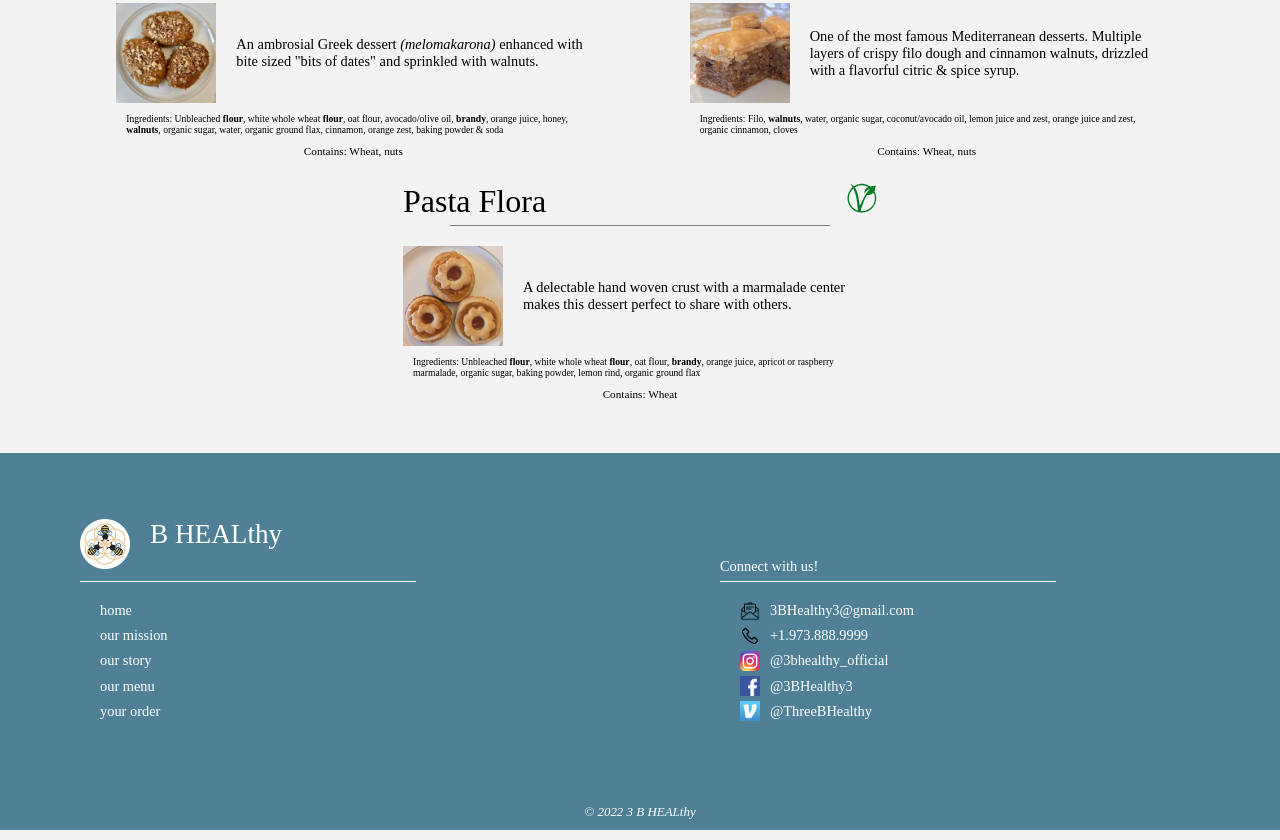
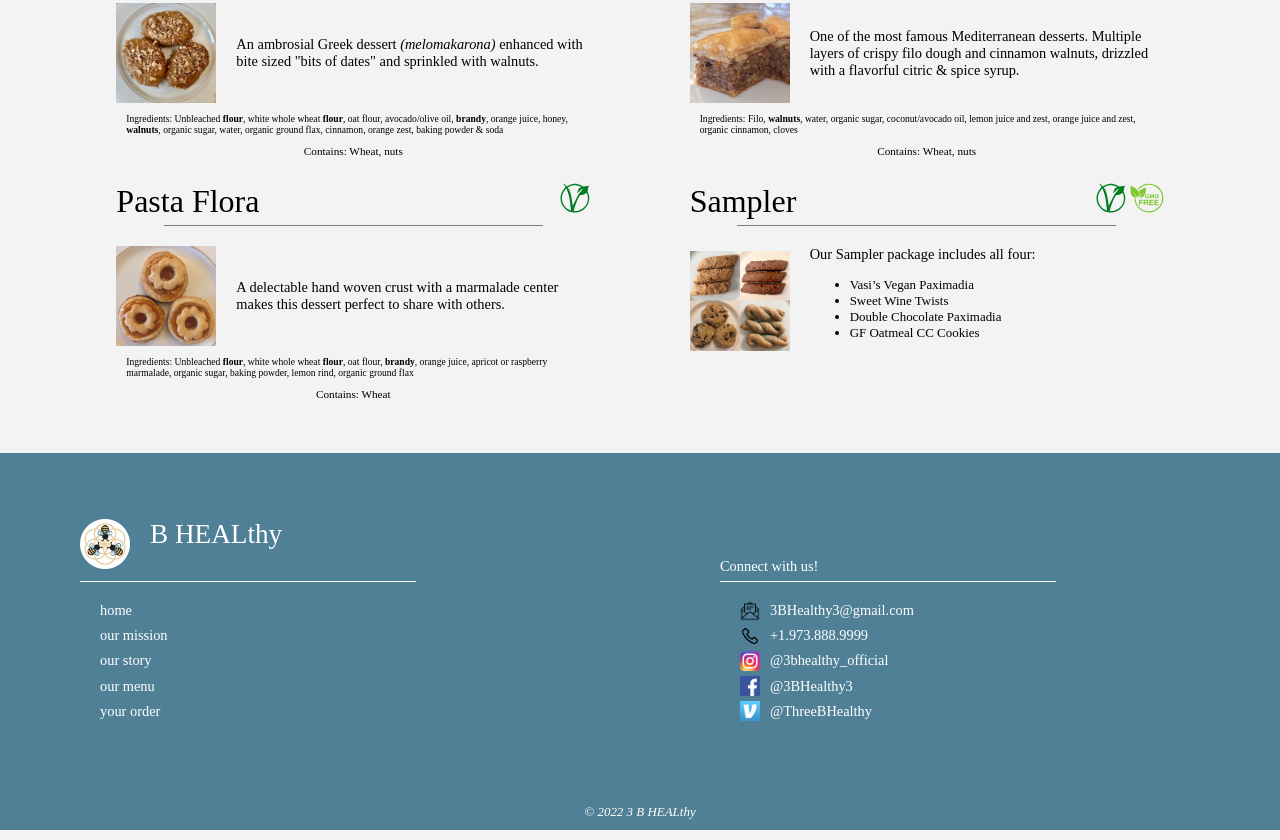
Before and after one commit to tonyfischetti/bhealhy, a website: page pages/our-menu.html in a window 1280 px wide. Shown: the part 912-1752 px from the top of the page. Drawn offline with nearby package versions, Linux system fonts and the light colour scheme; files that its build step writes are made by us from their sources; files whose address does not match are found by name; a web font is replaced by a local one.

Commit message:
added sampler to menu

```diff
--- a/pages/our-menu.html
+++ b/pages/our-menu.html
@@ -283,9 +283,46 @@
         </div>
       </div>
 
-    </div>
+      <div class="menu-item">
+        <div class="menu-item-header">
+          <div class="menu-item-title">
+            Sampler
+          </div>
+          <div class="menu-grower">
+          </div>
+          <div class="food-type-badges">
+            <img class="badge" src="./static/food-type-logos/vegan.svg"/>
+            <img class="badge" src="./static/food-type-logos/gmo-free.svg"/>
+          </div>
+        </div>
+        <div class="title-overflow"> </div>
+        <div class="title-body-sep">
+        </div>
+        <div class="menu-item-body">
+          <div class="pic-and-description">
+            <img class="menu-photo"
+                 src="./static/photos-of-food/sampler.jpg"/>
+            <div class="description">
+              Our Sampler package includes all four:
+              <ul>
+                <li>Vasi’s Vegan Paximadia</li>
+                <li>Sweet Wine Twists</li>
+                <li>Double Chocolate Paximadia</li>
+                <li>GF Oatmeal CC Cookies</li>
+              </ul>
+            </div>
+          </div>
+          <div class="ingredients">
+          </div>
+          <div class="contains">
+          </div>
+        </div>
+      </div>
 
 
+
+
+    </div>
 
 </div>
 
```
